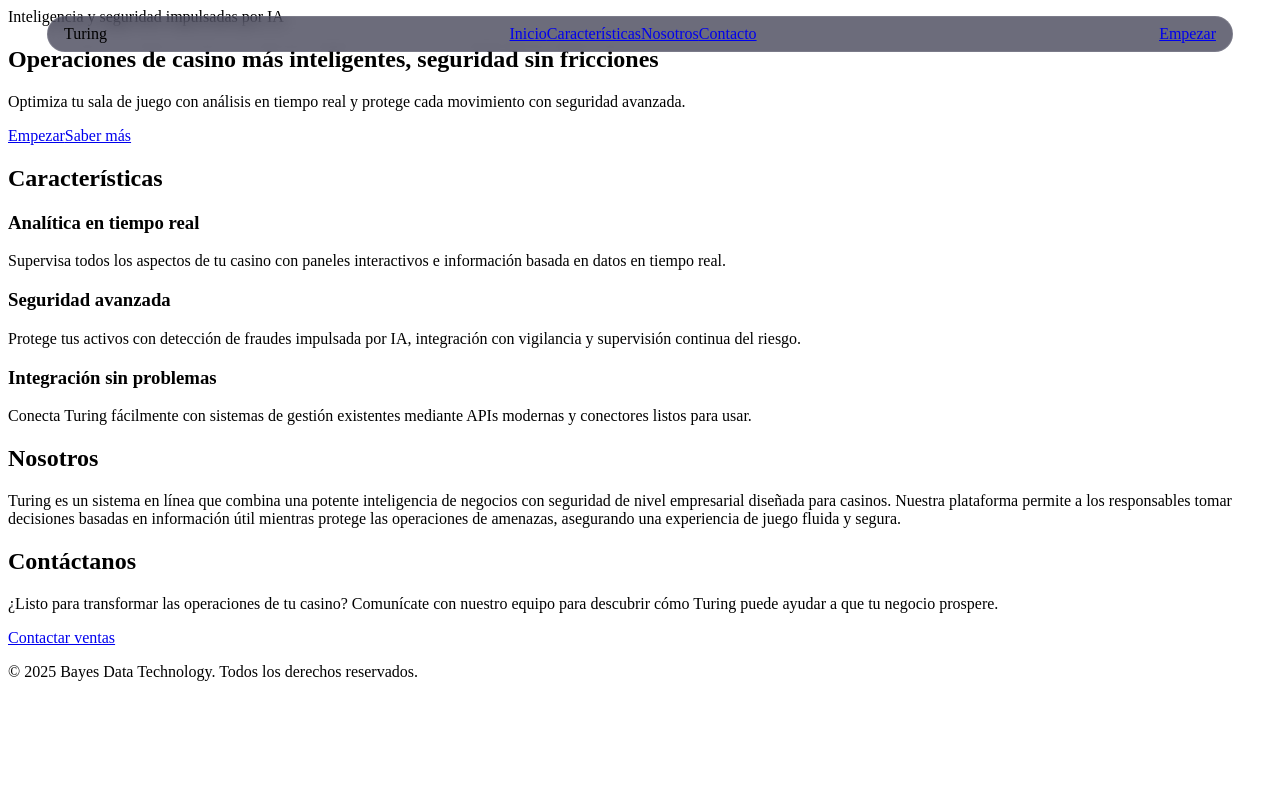
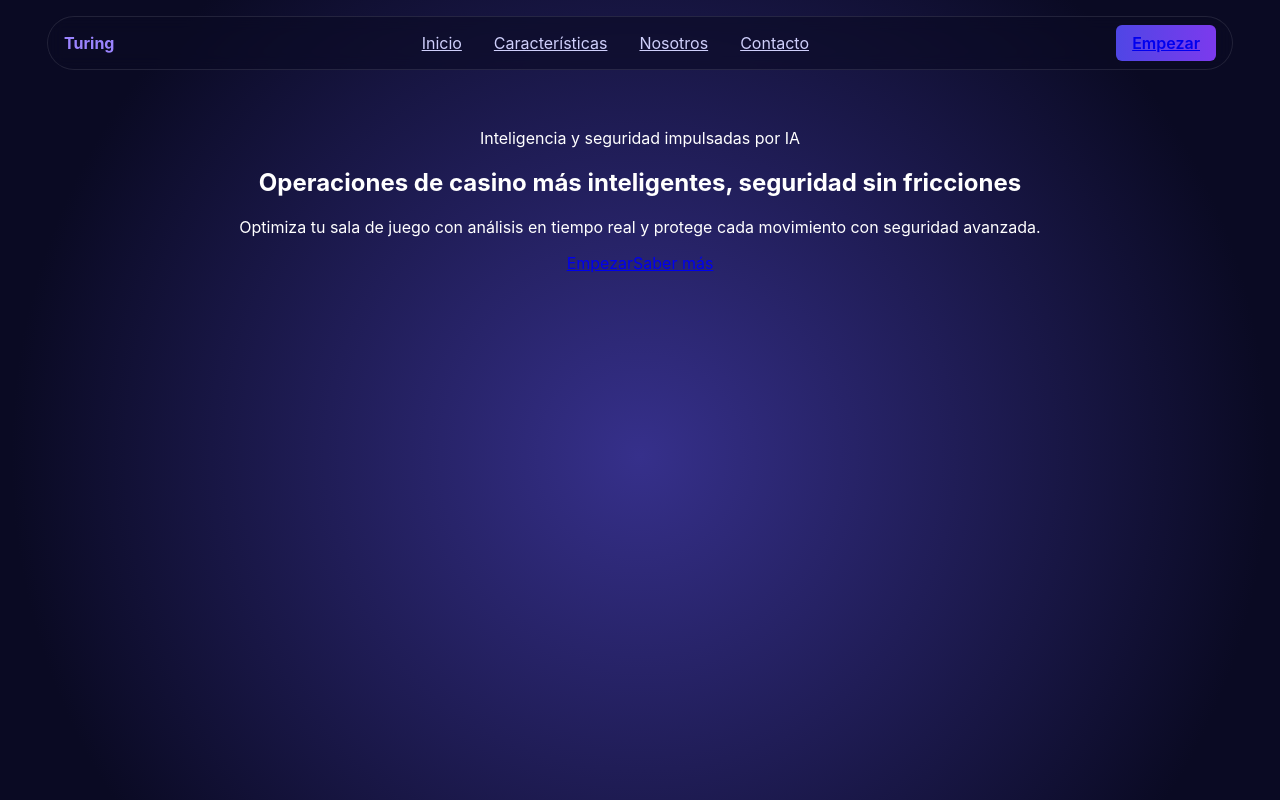
Before and after one commit to itbdt/turing-landing, a Next.js app: page / in a window 1280 px wide. Shown: the top 800 px of the page. Built offline with nearby package versions, Linux system fonts and the light colour scheme.

Commit message:
Update globals.css

```diff
--- a/src/styles/globals.css
+++ b/src/styles/globals.css
@@ -1,4 +1,25 @@
-/* Contenedor del menú (barra redondeada al estilo AiNest) */
+/* Tipografía y colores generales */
+html, body {
+  margin: 0;
+  padding: 0;
+  font-family: 'Inter', sans-serif;
+  color: #fff;
+  background-color: #0a0a23;
+}
+
+/* Contenedor del menú superior (barra redondeada) */
+.navbar {
+  position: fixed;
+  top: 0;
+  left: 0;
+  right: 0;
+  display: flex;
+  justify-content: center;
+  padding: 1rem 0;
+  background: transparent;
+  z-index: 1000;
+}
+
 .nav-container {
   display: flex;
   align-items: center;
@@ -13,15 +34,29 @@
   backdrop-filter: blur(8px);
 }
 
-/* Ajuste para que la barra de navegación flote sobre el fondo */
-.navbar {
-  position: fixed;
-  top: 0;
-  left: 0;
-  right: 0;
-  padding: 1rem 0;
-  z-index: 1000;
-  display: flex;
-  justify-content: center;
-  background: transparent;
+.logo {
+  color: #9b84ff;
+  font-weight: 700;
 }
+
+/* Enlaces de navegación */
+.nav-link {
+  margin: 0 1rem;
+  color: #cfcffb;
+}
+
+.nav-cta {
+  background: linear-gradient(90deg, #4f46e5, #7c3aed);
+  padding: 0.5rem 1rem;
+  border-radius: 0.375rem;
+  font-weight: 600;
+}
+
+/* Hero y secciones */
+.hero {
+  padding: 8rem 2rem 4rem;
+  min-height: 90vh;
+  text-align: center;
+  background: radial-gradient(circle at 50% 50%, #36308b 0%, #0a0a23 80%);
+}
+/* …y el resto de reglas de .badge, .subtitle, .features, etc. que te pasé anteriormente */
```
